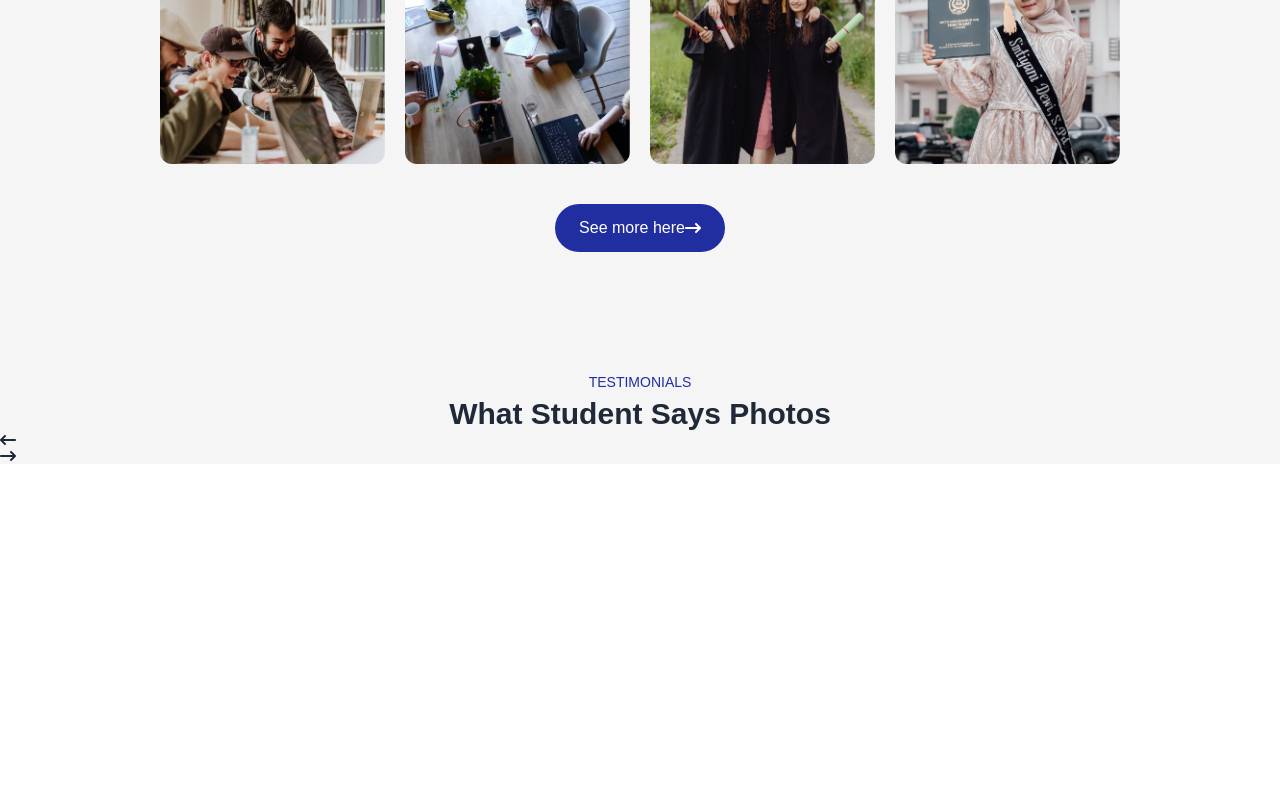
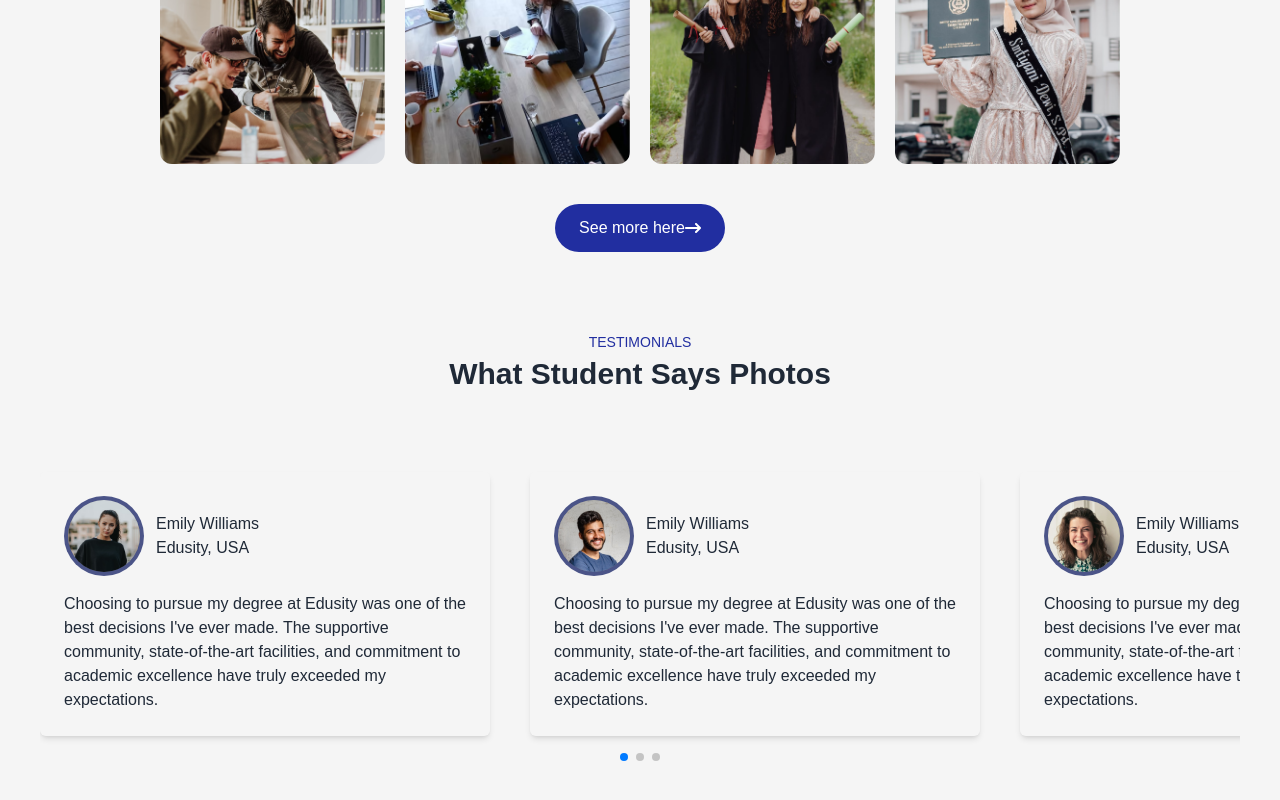
Before and after one commit to RakibHossen678/Educity, a React (Vite) app: page / in a window 1280 px wide. Shown: the part 2215-3015 px from the top of the page. Before the commit the page ends 2679 px from the top, so only its background shows below. Built offline with nearby package versions, Linux system fonts and the light colour scheme.

Commit message:
added slider section

```diff
--- a/package.json
+++ b/package.json
@@ -12,7 +12,8 @@
   "dependencies": {
     "react": "^18.2.0",
     "react-dom": "^18.2.0",
-    "react-icons": "^5.0.1"
+    "react-icons": "^5.0.1",
+    "swiper": "^11.1.1"
   },
   "devDependencies": {
     "@types/react": "^18.2.66",
--- a/src/App.jsx
+++ b/src/App.jsx
@@ -3,6 +3,7 @@ import Campus from "./Components/Campus/Campus";
 import Hero from "./Components/Hero/Hero";
 import Navbar from "./Components/Navbar/Navbar";
 import Programs from "./Components/Programs/Programs";
+import Slider from "./Components/Slider/Slider";
 import Testimonials from "./Components/Testimonials/Testimonials";
 
 function App() {
@@ -15,6 +16,10 @@ function App() {
         <About></About>
         <Campus></Campus>
         <Testimonials></Testimonials>
+        <div className="pb-20">
+
+        <Slider></Slider>
+        </div>
       </div>
     </div>
   );
--- /dev/null
+++ b/src/Components/Slider/Slider.css
@@ -0,0 +1,5 @@
+.slide{
+   min-height: 200px;
+   max-width: 1200px;
+
+}
--- /dev/null
+++ b/src/Components/Slider/Slider.jsx
@@ -0,0 +1,113 @@
+import { Swiper, SwiperSlide } from "swiper/react";
+import "swiper/css";
+import "swiper/css/pagination";
+import "./Slider.css";
+import user_1 from "../../assets/user-1.png";
+import user_2 from "../../assets/user-2.png";
+import user_3 from "../../assets/user-3.png";
+import user_4 from "../../assets/user-4.png";
+
+import { Pagination } from "swiper/modules";
+const Slider = () => {
+  return (
+    <div>
+      <Swiper
+        slidesPerView={"auto"}
+        spaceBetween={40}
+        pagination={{
+          clickable: true,
+        }}
+        modules={[Pagination]}
+        className="mySwiper slide"
+      >
+        <SwiperSlide className="w-[450px] my-10">
+          <div className=" p-6 rounded-md shadow-md ">
+            <div className="flex items-center space-x-3 mb-4">
+              <img
+                src={user_1}
+                alt=""
+                className="object-cover object-center border-4 border-[rgba(0,15,152,0.3)] w-20 rounded-full bg-gray-500"
+              />
+              <div>
+                <h1>Emily Williams</h1>
+                <h1>Edusity, USA</h1>
+              </div>
+            </div>
+
+            <p className="">
+              Choosing to pursue my degree at Edusity was one of the best
+              decisions I've ever made. The supportive community,
+              state-of-the-art facilities, and commitment to academic excellence
+              have truly exceeded my expectations.
+            </p>
+          </div>
+        </SwiperSlide>
+        <SwiperSlide className="w-[450px] my-10">
+          <div className=" p-6 rounded-md shadow-md ">
+            <div className="flex items-center space-x-3 mb-4">
+              <img
+                src={user_2}
+                alt=""
+                className="object-cover object-center border-4 border-[rgba(0,15,152,0.3)] w-20 rounded-full bg-gray-500"
+              />
+              <div>
+                <h1>Emily Williams</h1>
+                <h1>Edusity, USA</h1>
+              </div>
+            </div>
+            <p className="">
+              Choosing to pursue my degree at Edusity was one of the best
+              decisions I've ever made. The supportive community,
+              state-of-the-art facilities, and commitment to academic excellence
+              have truly exceeded my expectations.
+            </p>
+          </div>
+        </SwiperSlide>
+        <SwiperSlide className="w-[450px] my-10">
+          <div className=" p-6 rounded-md shadow-md ">
+            <div className="flex items-center space-x-3 mb-4">
+              <img
+                src={user_3}
+                alt=""
+                className="object-cover object-center border-4 border-[rgba(0,15,152,0.3)] w-20 rounded-full bg-gray-500"
+              />
+              <div>
+                <h1>Emily Williams</h1>
+                <h1>Edusity, USA</h1>
+              </div>
+            </div>
+            <p className="">
+              Choosing to pursue my degree at Edusity was one of the best
+              decisions I've ever made. The supportive community,
+              state-of-the-art facilities, and commitment to academic excellence
+              have truly exceeded my expectations.
+            </p>
+          </div>
+        </SwiperSlide>
+        <SwiperSlide className="w-[450px] my-10">
+          <div className=" p-6 rounded-md shadow-md ">
+            <div className="flex items-center space-x-3 mb-4">
+              <img
+                src={user_4}
+                alt=""
+                className="object-cover object-center border-4 border-[rgba(0,15,152,0.3)] w-20 rounded-full bg-gray-500"
+              />
+              <div>
+                <h1>William Jackson</h1>
+                <h1>Edusity, USA</h1>
+              </div>
+            </div>
+            <p className="">
+              Choosing to pursue my degree at Edusity was one of the best
+              decisions I've ever made. The supportive community,
+              state-of-the-art facilities, and commitment to academic excellence
+              have truly exceeded my expectations.
+            </p>
+          </div>
+        </SwiperSlide>
+      </Swiper>
+    </div>
+  );
+};
+
+export default Slider;
--- a/src/Components/Testimonials/Testimonials.jsx
+++ b/src/Components/Testimonials/Testimonials.jsx
@@ -1,15 +1,17 @@
-import { FaArrowLeftLong } from "react-icons/fa6";
-import { FaArrowRightLong } from "react-icons/fa6";
+import user_1 from "../../assets/user-1.png";
+import user_2 from "../../assets/user-2.png";
+import user_3 from "../../assets/user-3.png";
+import user_4 from "../../assets/user-4.png";
+
 const Testimonials = () => {
   return (
     <div>
-      <div className="text-center pt-10">
+      <div className="text-center pb-10">
         <p className="text-[#212ea0] text-sm font-medium pb-1">TESTIMONIALS</p>
         <p className="text-3xl font-semibold">What Student Says Photos</p>
       </div>
-      <div>
-        <FaArrowLeftLong />
-        <FaArrowRightLong />
+      <div className="">
+
       </div>
     </div>
   );
```
Also changed, not shown: 1 other file (tests, documents, lock files or other folders).
